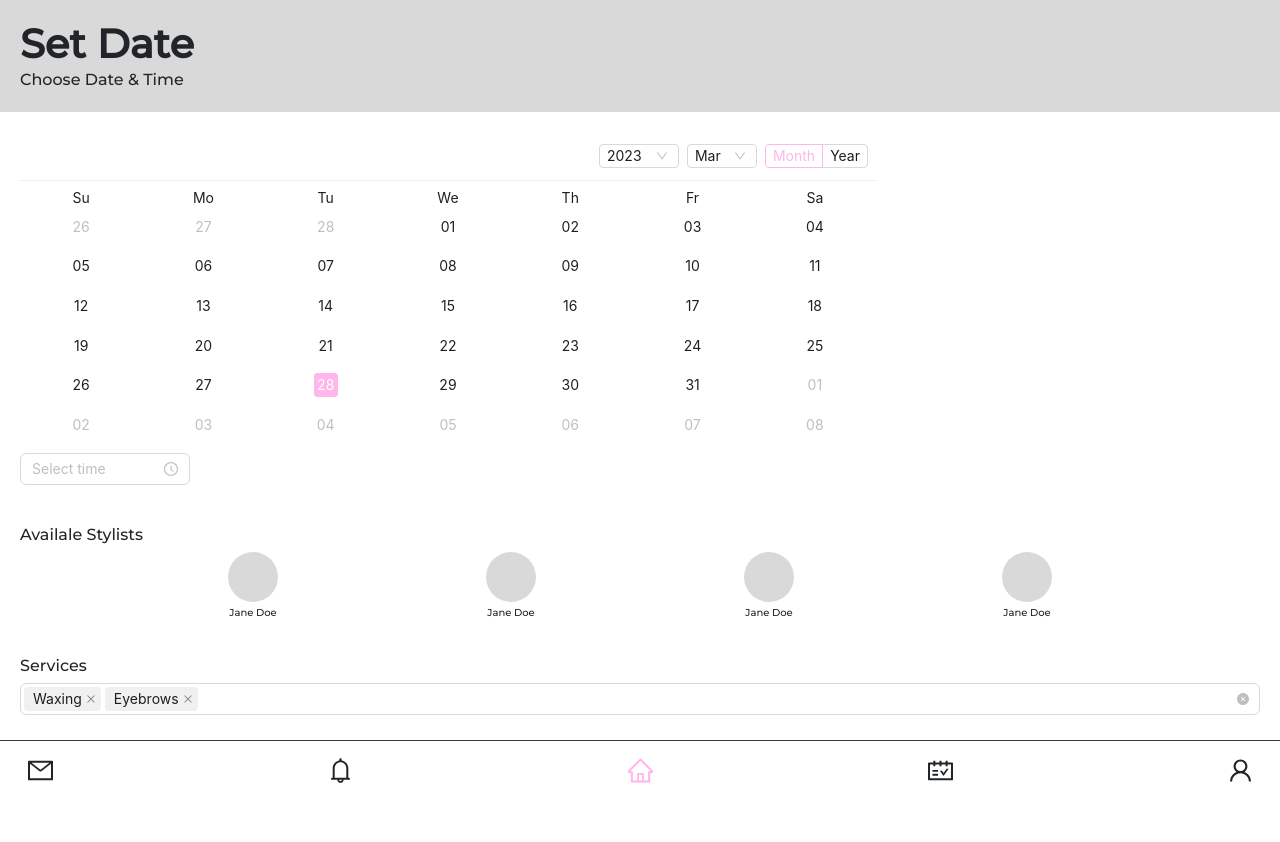
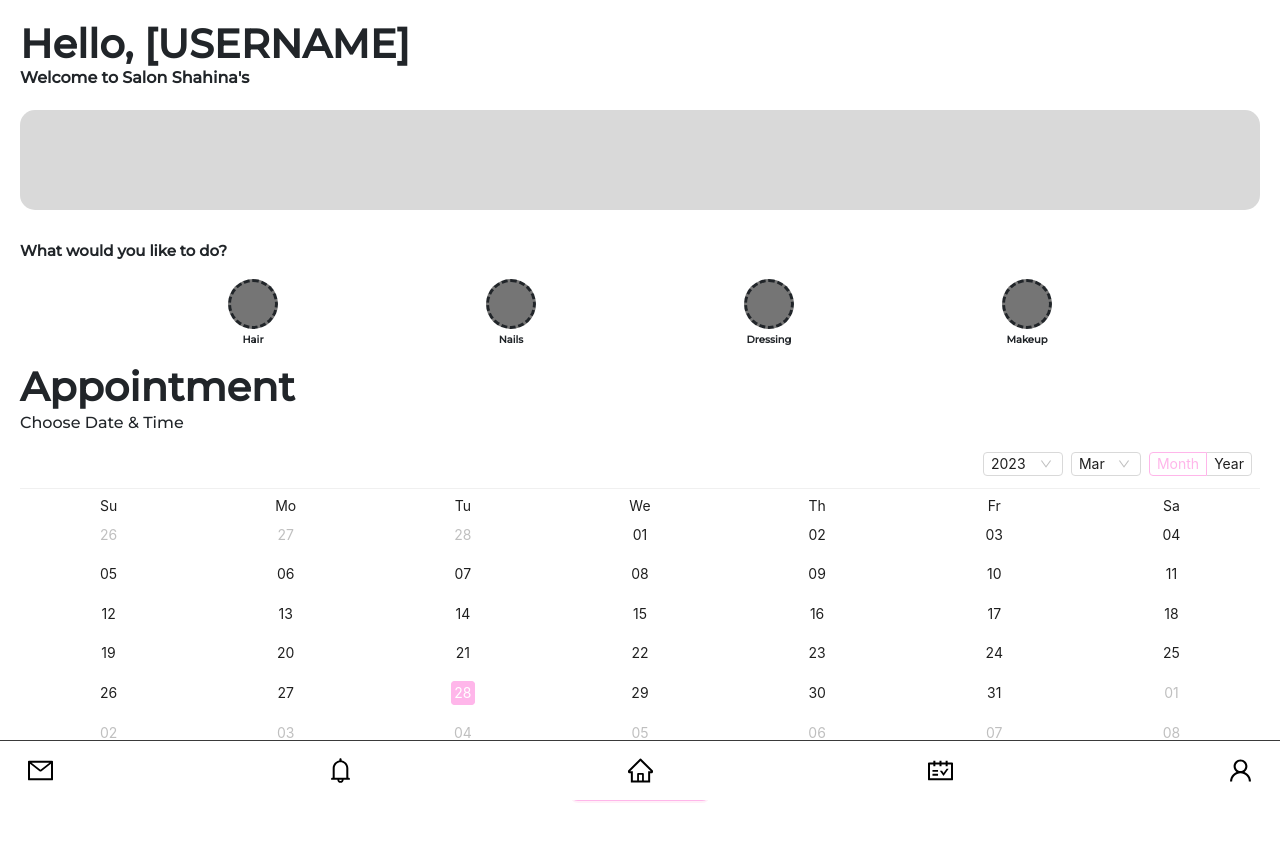
Before and after one commit to Danuja-Kowaski/salon_shahinas_app, a React (Create React App) app in the folder client/: page /home in a window 1280 px wide. Shown: the top 842 px of the page. Built offline with nearby package versions, Linux system fonts and the light colour scheme.

Commit message:
added react routing

```diff
--- a/client/package.json
+++ b/client/package.json
@@ -11,6 +11,7 @@
     "react": "^18.2.0",
     "react-bootstrap": "^2.7.2",
     "react-dom": "^18.2.0",
+    "react-router-dom": "^6.9.0",
     "react-scripts": "5.0.1",
     "sass": "^1.59.3",
     "web-vitals": "^2.1.4"
--- a/client/src/App/App.js
+++ b/client/src/App/App.js
@@ -1,10 +1,6 @@
-import React from "react";
+import { React } from "react";
 
 import { ConfigProvider } from "antd";
-import LoginPage from "./Pages/LoginPage";
-import RegisterPage from "./Pages/RegisterPage";
-import HomePage from "./Pages/HomePage";
-import BookingPage from "./Pages/BookingPage";
 import {
     MailOutlined,
     BellOutlined,
@@ -13,7 +9,13 @@ import {
     UserOutlined,
 } from "@ant-design/icons";
 import "bootstrap/dist/css/bootstrap.min.css";
+import { Route, Routes } from "react-router";
+import { Link } from "react-router-dom";
 
+import LoginPage from "./Pages/LoginPage";
+import RegisterPage from "./Pages/RegisterPage";
+import HomePage from "./Pages/HomePage";
+import BookingPage from "./Pages/BookingPage";
 import "./styles.scss";
 
 function App() {
@@ -25,29 +27,44 @@ function App() {
                 },
             }}
         >
-            {/* <LoginPage /> */}
-            {/* <RegisterPage /> */}
-            {/* <HomePage /> */}
-            <BookingPage />
+            <Routes>
+                <Route path="/login" element={<LoginPage />} />
+                <Route path="/register" element={<RegisterPage />} />
+                <Route path="/home" element={<HomePage />} />
+                <Route path="/booking" element={<BookingPage />} />
+            </Routes>
             <div className="navbar">
-                <div className="nav-item">
+                <CustomLink to="/messages">
                     <MailOutlined />
-                </div>
-                <div className="nav-item">
+                </CustomLink>
+                <CustomLink to="/notifications">
                     <BellOutlined />
-                </div>
-                <div className="nav-item active">
+                </CustomLink>
+                <CustomLink to="/home">
                     <HomeOutlined />
-                </div>
-                <div className="nav-item">
+                </CustomLink>
+                <CustomLink to="/booking">
                     <ScheduleOutlined />
-                </div>
-                <div className="nav-item">
+                </CustomLink>
+                <CustomLink to="/account">
                     <UserOutlined />
-                </div>
+                </CustomLink>
             </div>
         </ConfigProvider>
     );
 }
 
+const CustomLink = ({ to, children }) => {
+    let path = window.location.pathname;
+
+    console.log(path);
+
+    return (
+        <Link to={to}>
+            {/* <div className={path === to ? "nav-item active" : "nav-item"}> */}
+            <div className="nav-item">{children}</div>
+        </Link>
+    );
+};
+
 export default App;
--- a/client/src/App/Pages/HomePage/index.js
+++ b/client/src/App/Pages/HomePage/index.js
@@ -1,11 +1,10 @@
 import React from "react";
 
-import { Calendar, Button, theme } from "antd";
+import { Calendar, Button } from "antd";
 
 import "./styles.sass";
 
 const HomePage = () => {
-    const { token } = theme.useToken();
 
     const onPanelChange = (value, mode) => {
         console.log(value.format("YYYY-MM-DD"), mode);
--- a/client/src/App/styles.scss
+++ b/client/src/App/styles.scss
@@ -29,6 +29,7 @@ body {
             span svg {
                 width: 25px;
                 height: 25px;
+                color: #000;
             }
 
             span svg:hover {
--- a/client/src/index.js
+++ b/client/src/index.js
@@ -1,10 +1,13 @@
 import React from "react";
 import ReactDOM from "react-dom/client";
 import App from "./App/App";
+import { BrowserRouter } from "react-router-dom";
 
 const root = ReactDOM.createRoot(document.getElementById("root"));
 root.render(
     <React.StrictMode>
-        <App />
+        <BrowserRouter>
+            <App />
+        </BrowserRouter>
     </React.StrictMode>
 );
```
Also changed, not shown: 1 other file (tests, documents, lock files or other folders).
